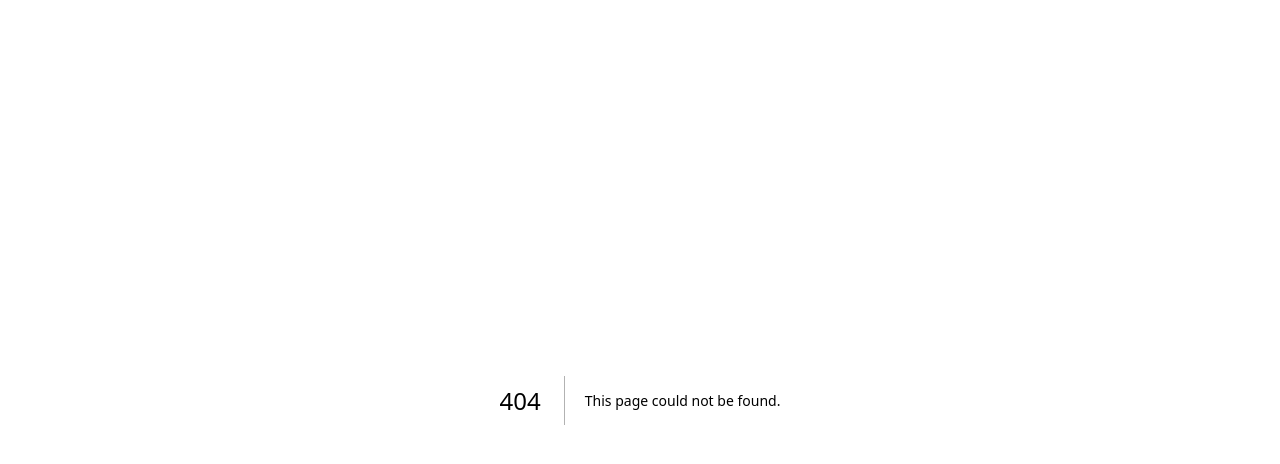
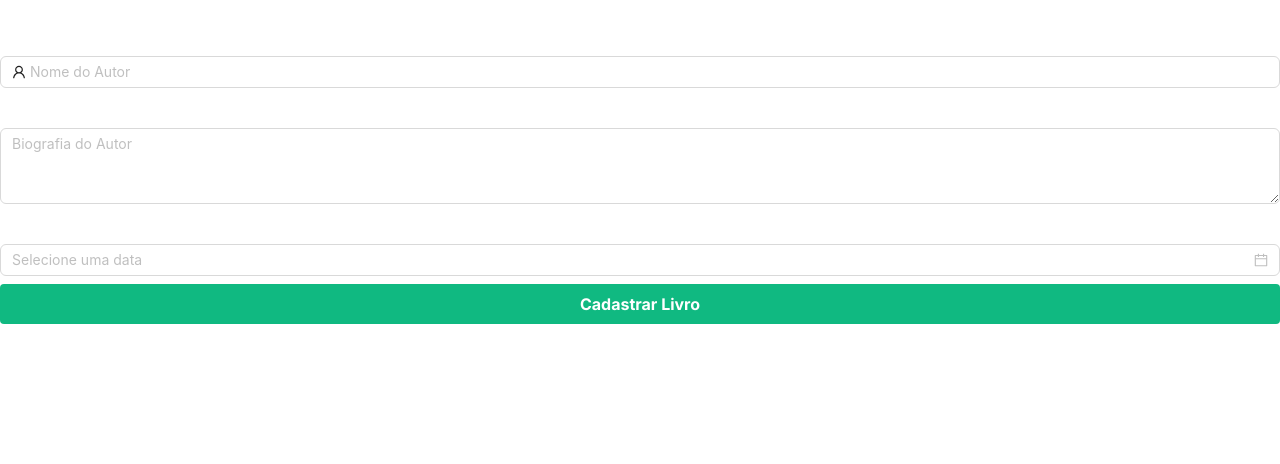
Before and after one commit to edmilsonmedeiross/agro-tech-library, a Next.js app: page /dashboard/authors in a window 1280 px wide. Before the commit this address had no page. Shown: the top 464 px of the page. Built offline with nearby package versions, Linux system fonts and the light colour scheme; no server answers.

Commit message:
✨ feat: renderiza authorform

```diff
--- /dev/null
+++ b/src/app/dashboard/authors/page.tsx
@@ -0,0 +1,12 @@
+import RegisterAlthorForm from '@/components/RegisterAuthorForm';
+import React from 'react';
+
+function authors() {
+  return (
+    <div>
+      <RegisterAlthorForm />
+    </div>
+  );
+}
+
+export default authors;
```
